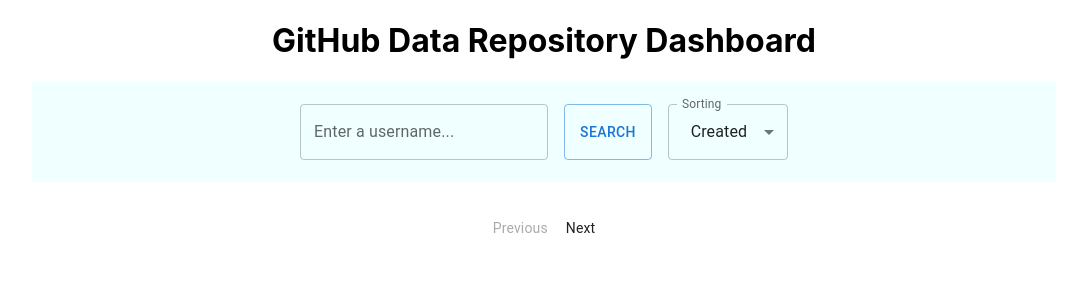
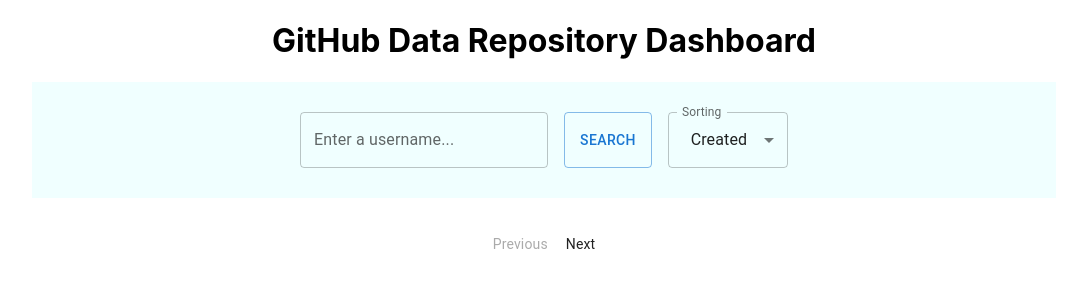
Before and after one commit to ChrisJonathan22/github-data-dashboard, a React (Create React App) app: page / in a window 1280 px wide. Shown: the top 300 px of the page, without its empty margins (96-1183 px from the left). Built offline with nearby package versions, Linux system fonts and the light colour scheme.

Commit message:
Added the ability to remove spaces from a username and cleaned up the project

```diff
--- a/src/components/RepositoryList/RepositoryList.css
+++ b/src/components/RepositoryList/RepositoryList.css
@@ -1,4 +1,5 @@
 .paginationContainer {
   display: flex;
   justify-content: center;
+  margin: 30px 0;
 }
--- a/src/components/RepositoryList/RepositoryList.jsx
+++ b/src/components/RepositoryList/RepositoryList.jsx
@@ -18,19 +18,15 @@
         enabled: Boolean(username),
     });
 
-
     const tableColumns = [
     { field: 'name', headerName: 'Name', width: 200 },
     { field: 'private', headerName: 'isPrivate?', width: 200 },
     { field: 'pushed_at', headerName: 'Pushed At', width: 230 },
     ];
 
-    console.log("Total repos from repos list: ", repositoryResponse?.totalRepo);
-
-
 return (
     <div>
-        <Searchbar onSearch={setUsername} onSort={setSort} />
+        <Searchbar onSearch={setUsername} setPage={setPage} onSort={setSort} />
         <div>
             { isLoading && (<img alt='Loading gif' src='https://media0.giphy.com/media/v1.Y2lkPTc5MGI3NjExaGJsaTBmaWNhNWtlMGd5emVmZmR3bGJqcWZ3bmszeXlndjltajBzaSZlcD12MV9pbnRlcm5hbF9naWZfYnlfaWQmY3Q9Zw/17mNCcKU1mJlrbXodo/giphy.gif' /> )}
 
--- a/src/components/Searchbar/Searchbar.css
+++ b/src/components/Searchbar/Searchbar.css
@@ -3,6 +3,6 @@
   justify-content: center;
   align-items: center;
   background-color: azure;
-  height: 100px;
+  padding: 30px 0;
   margin-bottom: 30px;
 }
--- a/src/components/Searchbar/Searchbar.jsx
+++ b/src/components/Searchbar/Searchbar.jsx
@@ -5,7 +5,7 @@
 import './Searchbar.css';
 import Sorting from '../Sorting/Sorting';
 
-function Searchbar( { onSearch, onSort } ) {
+function Searchbar( { onSearch, onSort, setPage } ) {
   const [ input, setInput ] = useState("");
 
   // When a user interact with the search field, capture the input and update the input state
@@ -16,6 +16,8 @@
   // When the search  button is clicked send the data to the Repository List via onSearch
   function handleSubmit () {
     onSearch(input);
+    // Reset page to 1 for new searches
+    setPage(1);
   }
 
   return (
--- a/src/features/repositories/api.js
+++ b/src/features/repositories/api.js
@@ -1,39 +1,39 @@
-// API request functionexport async function fetchRepositories(username, sort) {
+// Function to request repos and repos count
+export async function fetchRepositories (username, sort="updated", page = 1, direction="desc") {
+    // Remove spaces from the string
+    const trimmedUsername = username.replaceAll(" ", "");
 
-
-export async function fetchRepositories (username, sort="updated", page = 1, direction="desc") {
-    const encodedUsername = encodeURIComponent(username);
+    // Encode the string
+    const encodedUsername = encodeURIComponent(trimmedUsername);
 
     // Get repos
     const response = await fetch(
         `https://api.github.com/users/${encodedUsername}/repos?sort=${sort}&direction=${direction}&page=${page}&per_page=5`
     );
 
+    // Check for errors
     if (!response.ok) {
         throw new Error("Failed to fetch repositories");
     }
 
+    // Get response data in json
     const data = await response.json();
 
     // Get next link
     const linkHeader = response.headers.get("Link");
 
-    console.log("Link header: ", linkHeader);
-
     // Get total repos count
-
     const totalRepoResponse = await fetch(
         `https://api.github.com/users/${encodedUsername}`
     );
 
+    // Check for errors
     if (!totalRepoResponse.ok) {
         throw new Error("Failed to fetch total repositories");
     }
 
+    // Get response data in json
     const totalRepo = await totalRepoResponse.json();
-
-    console.log("Total repos from api.js: ", totalRepo.public_repos);
-
 
     return {
         data,
```
Also changed, not shown: src/components/Pagination/Pagination.jsx (+0 -19 lines), src/features/repositories/hooks.js (deleted).
